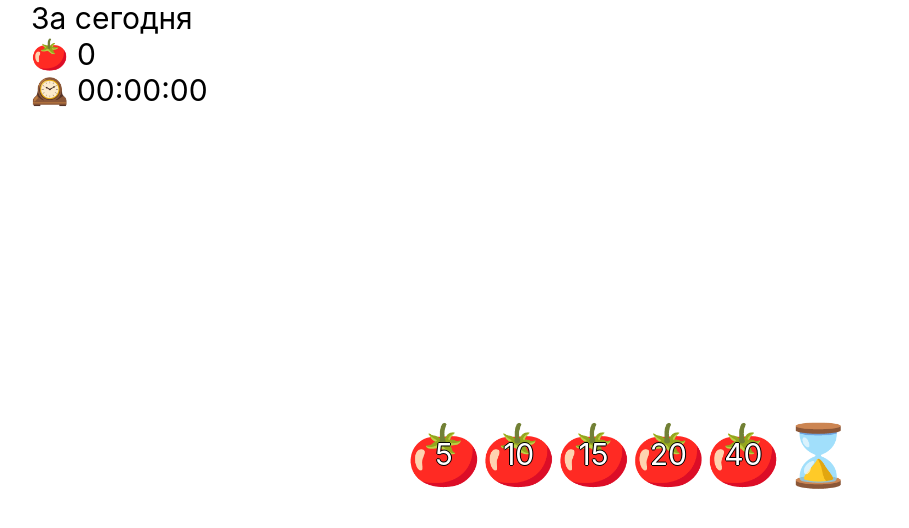
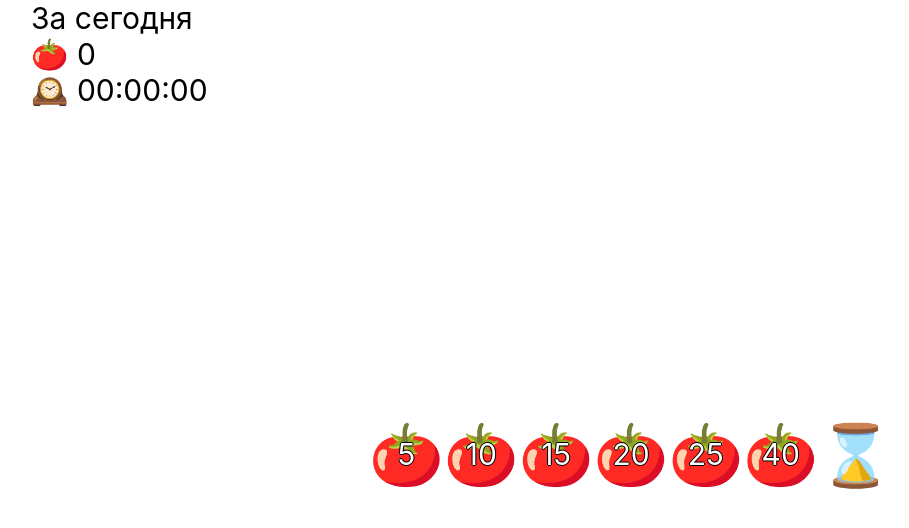
Before and after one commit to Crazymax11/pomodoro, a React (Vite) app: page / in a window 1280 px wide. Shown: the top 528 px of the page, without its empty margins (9-918 px from the left). Built offline with nearby package versions, Linux system fonts and the light colour scheme.

Commit message:
Добавляет помидорку 25

```diff
--- a/src/Features/Timer/components/Timer/Idle/index.tsx
+++ b/src/Features/Timer/components/Timer/Idle/index.tsx
@@ -22,7 +22,7 @@ const PomodoroButton = ({ size, onStart }: PomodoroButtonProps) => {
   );
 };
 
-const sizes = [5, 10, 15, 20, 40];
+const sizes = [5, 10, 15, 20, 25, 40];
 export const Idle = ({ onStartPomodoro, onStartPureTime }: Props) => {
   const pomodoroButtons = useMemo(
     () =>
```
